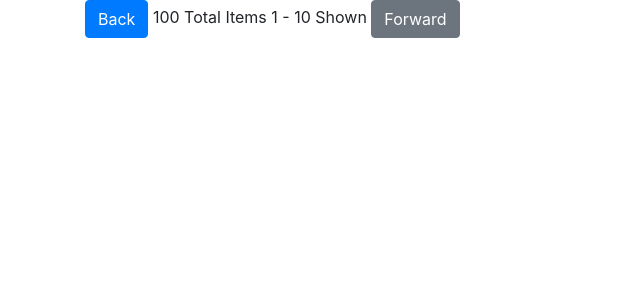
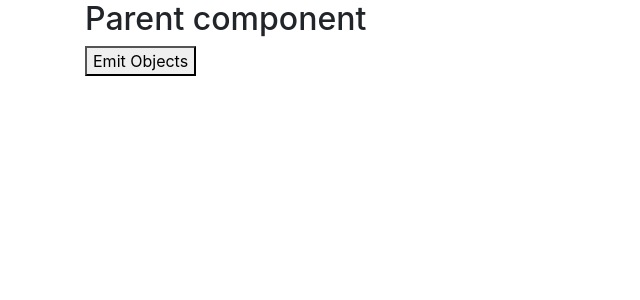
Before and after one commit to UniquelySimilar/vue-sandbox, a Vue app: page / in a window 1280 px wide. Shown: the top 300 px of the page, without its empty margins (0-640 px from the left). Built offline with nearby package versions, Linux system fonts and the light colour scheme.

Commit message:
vue help forum

```diff
--- a/package.json
+++ b/package.json
@@ -37,7 +37,8 @@
       "parser": "babel-eslint"
     },
     "rules": {
-      "no-unused-vars": "off"
+      "no-unused-vars": "warn",
+      "no-unused-labels": "warn"
     }
   },
   "browserslist": [
--- a/src/App.vue
+++ b/src/App.vue
@@ -1,16 +1,16 @@
 <template>
   <div id="app" class="container">
-    <table-page-navigation />
+    <parent />
   </div>
 </template>
 
 <script>
-  import TablePageNavigation from '@/components/stackoverflow/pagination/TablePageNavigation'
+  import Parent from '@/components/vue-help-forum/emit-duplicate-object/Parent'
 
   export default {
     name: 'App',
     components: {
-      TablePageNavigation
+      Parent
     }
   }
 </script>
--- /dev/null
+++ b/src/components/vue-help-forum/emit-duplicate-object/Child.vue
@@ -0,0 +1,27 @@
+<template>
+  <div class="child">
+    <button @click="emitObjects">Emit Objects</button>
+  </div>
+</template>
+
+<script>
+  export default {
+    data() {
+      return {
+      }
+    },
+    methods: {
+      emitObjects() {
+        let obj = {};
+        for (let i = 0; i < 2; i++) {
+          obj = {
+            id: i,
+            name: 'name' + i
+          }
+
+          this.$emit('child-object-event', obj);
+        }
+      }
+    }
+  }
+</script>
--- /dev/null
+++ b/src/components/vue-help-forum/emit-duplicate-object/Parent.vue
@@ -0,0 +1,27 @@
+<template>
+  <div class="parent">
+    <h2>Parent component</h2>
+    <child @child-object-event="processChildEvent"/>
+  </div>
+</template>
+
+<script>
+  import Child from '@/components/vue-help-forum/emit-duplicate-object/Child'
+
+  export default {
+    data() {
+      return {
+        children: []
+      }
+    },
+    components: {
+      Child
+    },
+    methods: {
+      processChildEvent(childObj) {
+        //console.log(childObj)
+        this.children.push(childObj);
+      }
+    }
+  }
+</script>
```
